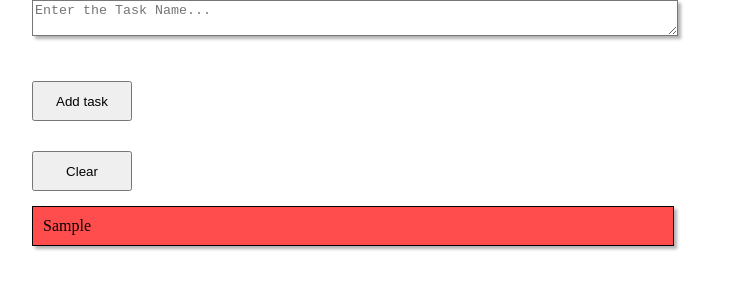
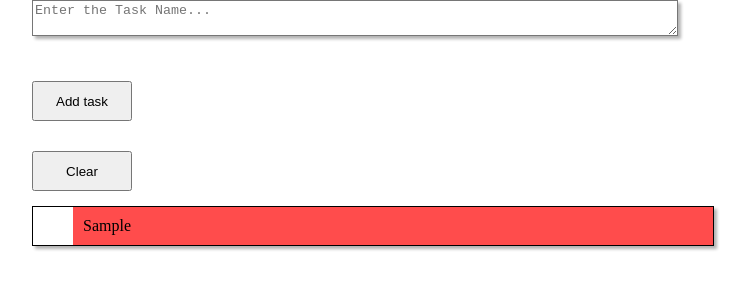
Before and after one commit to m-nawahda/VueTask, a website: page index.html in a window 1280 px wide. Both pictures are taken after typing "Sample" into the empty fields and a click on the button "Add task". Shown: the whole page, without its empty margins (288-1038 px from the left). Drawn offline with nearby package versions, Linux system fonts and the light colour scheme.

Commit message:
fix problems

```diff
--- a/index.html
+++ b/index.html
@@ -3,6 +3,8 @@
     <head>
         <link rel="stylesheet" href="https://cdnjs.cloudflare.com/ajax/libs/font-awesome/4.4.0/css/font-awesome.min.css" />
         <link rel="stylesheet" href="style/style.css">
+
+        <script src="https://cdnjs.cloudflare.com/ajax/libs/lodash.js/4.14.1/lodash.min.js"></script>
         <script src="js/vue.js"></script>
 
     </head>
@@ -14,20 +16,21 @@
                 <button type="button" id="clear-btn" @click="clearField">Clear</button>
 
             </form>
-            <div id="Tasks-container">
-                <div
+            <transition-group name="task-container" tag="ul" id="Tasks-container">
+                <li
                     :style="evaluateColor(index)"
                     v-for="(task,index) in tasks"
                     :key="index"
                     class="task-container"
+                    :class="{'task-container--selected' : (task === selectedTask)}"
                 >
                     {{task.taskName}}
                     <div>
                         <i class="fa fa-arrow-up" aria-hidden="true"  v-show="index!=0" @click="decreasePriority(task,index)"></i>
                         <i class="fa fa-arrow-down" aria-hidden="true" style="color: aqua;" v-show="index!=tasks.length-1" @click="increasePriority(task,index)"> </i>
                     </div>
-                </div>
-            </div>
+                </li>
+            </transition-group>
         </div>
         <script src="js/AddTask.js"></script>
     </body>
--- a/style/main.less
+++ b/style/main.less
@@ -49,6 +49,4 @@ html,body{
     &:not(:last-child){
         margin-bottom: 5px;
     }
-
-
 }
```
Also changed, not shown: js/AddTask.js (+1 -6 lines), GruntFile.js (line endings or trailing spaces), 1 other file.
